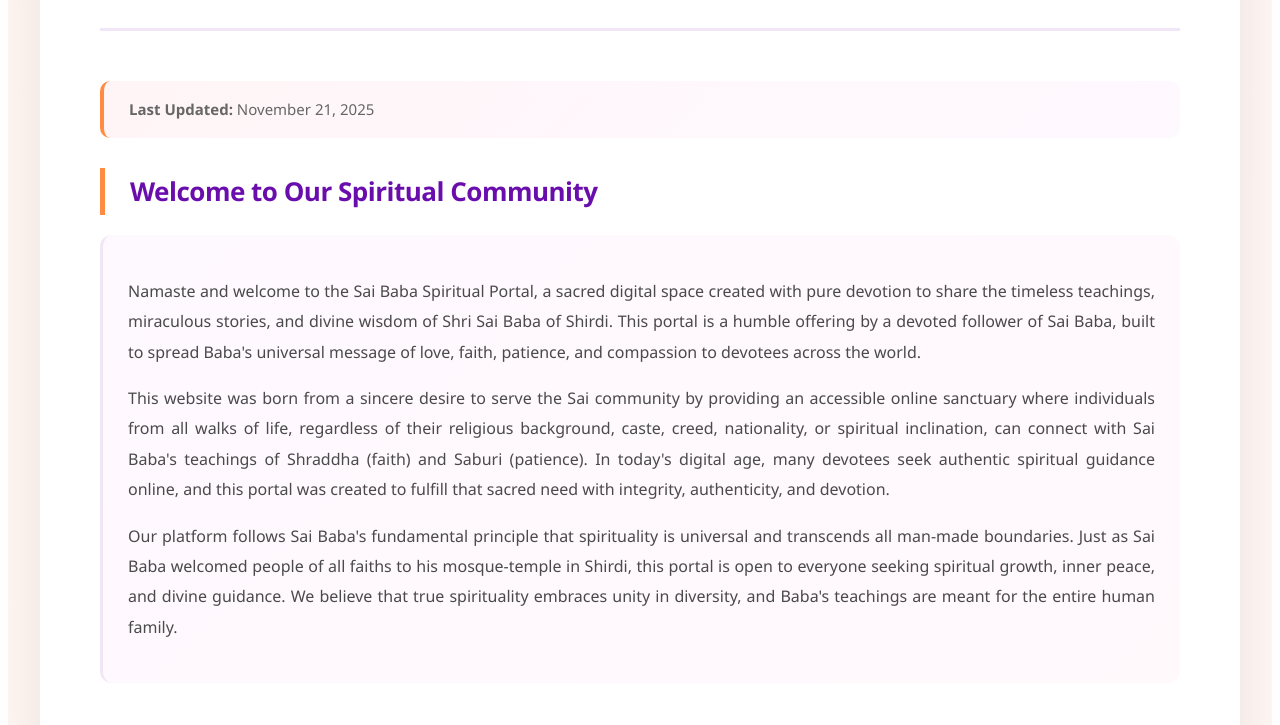
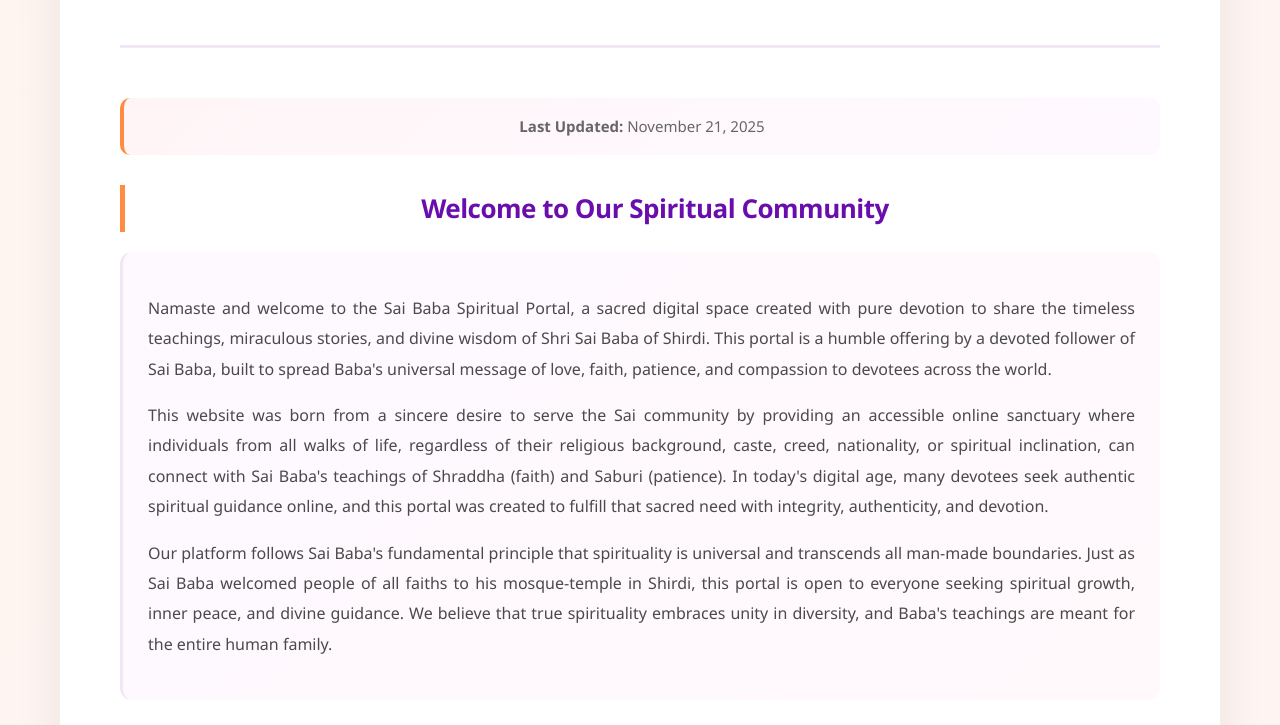
Before and after one commit to SaiBabaSpiritualPortal/Sai-Baba-Spiritual-Portal, a plain HTML site: page about.html in a window 1280 px wide. Shown: the part 415-1140 px from the top of the page. Drawn offline with Linux system fonts and the light colour scheme; a web font is replaced by a local one.

Commit message:
Update about.html

```diff
--- a/about.html
+++ b/about.html
@@ -5,7 +5,7 @@
     <meta name="viewport" content="width=device-width, initial-scale=1.0">
     <title>About Us - Sai Baba Spiritual Portal</title>
     <meta name="description" content="Learn about Sai Baba Spiritual Portal - created by devotee Afreen Mohammed to spread Sai Baba's teachings, miracles, and daily spiritual guidance.">
-    <link rel="stylesheet" href="universal.css">
+<link rel="stylesheet" href="style.css">
     <style>
         /* Body Content Styles Only */
         .legal-body {
```
